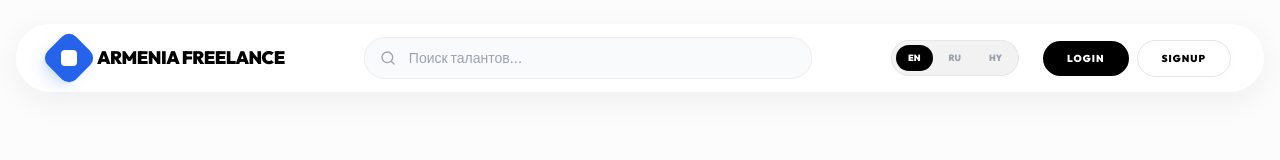
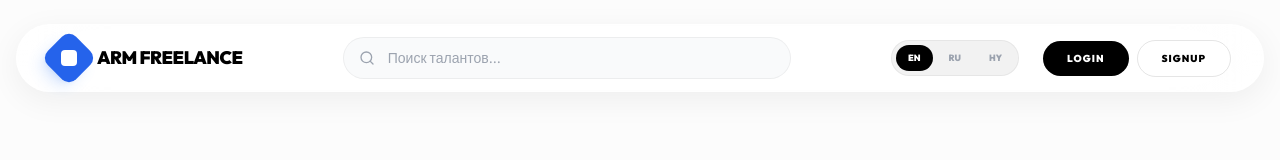
Before and after one commit to NTIVI/arm-freelance, a React (Vite) app: page / in a window 1280 px wide. Shown: the top 160 px of the page. Built offline with nearby package versions, Linux system fonts and the light colour scheme; no server answers.

Commit message:
Update branding to ARM Freelance

```diff
--- a/src/pages/Dashboard.tsx
+++ b/src/pages/Dashboard.tsx
@@ -44,7 +44,7 @@ export const Dashboard = () => {
           <div className="w-10 h-10 bg-black rounded-xl flex items-center justify-center">
             <div className="w-4 h-4 border-2 border-white rounded-sm rotate-45"></div>
           </div>
-          <span className="font-black text-xl tracking-tighter uppercase italic">AF</span>
+          <span className="font-black text-xl tracking-tighter uppercase italic">ARM Freelance</span>
         </Link>
 
         <nav className="flex-1 space-y-3">
--- a/src/pages/LandingPage.tsx
+++ b/src/pages/LandingPage.tsx
@@ -26,7 +26,7 @@ const Logo = () => (
     <div className="w-8 h-8 md:w-10 md:h-10 bg-blue-600 rounded-[10px] flex items-center justify-center rotate-45 group-hover:rotate-90 transition-transform duration-500 shadow-lg shadow-blue-500/20">
       <div className="w-3 h-3 md:w-4 md:h-4 bg-white rounded-[4px] -rotate-45"></div>
     </div>
-    <span className="text-base md:text-lg font-black tracking-tight uppercase text-black">Armenia Freelance</span>
+    <span className="text-base md:text-lg font-black tracking-tight uppercase text-black">ARM Freelance</span>
   </div>
 )
 
@@ -251,7 +251,7 @@ export const LandingPage = () => {
             </div>
           </div>
           <div className="pt-10 border-t border-black/5 flex flex-col md:flex-row justify-between items-center gap-6">
-            <p className="text-[9px] font-bold text-gray-400 uppercase tracking-widest">© 2026 ARMENIA FREELANCE. ВСЕ ПРАВА ЗАЩИЩЕНЫ.</p>
+            <p className="text-[9px] font-bold text-gray-400 uppercase tracking-widest">© 2026 ARM Freelance. ВСЕ ПРАВА ЗАЩИЩЕНЫ.</p>
             <div className="flex items-center gap-4">
               <span className="text-[9px] font-bold text-gray-400 uppercase tracking-widest">Сделано командой Agile Business</span>
               <div className="px-4 py-1.5 bg-gray-50 border border-black/5 rounded-full text-[9px] font-black uppercase">Agile Business</div>
```
